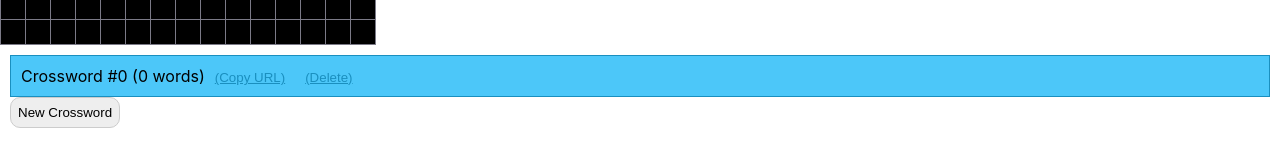
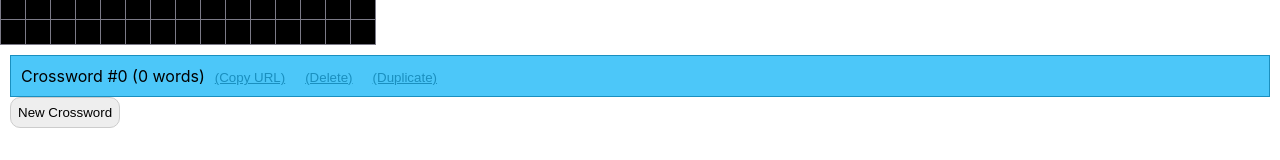
Before and after one commit to allofthenorthwood/crosswords, a React (Create React App) app: page / in a window 1280 px wide. Shown: the part 401-561 px from the top of the page. Built offline with nearby package versions, Linux system fonts and the light colour scheme.

Commit message:
Add duplication

```diff
--- a/src/App.js
+++ b/src/App.js
@@ -44,7 +44,7 @@ function DraftDirectionButtons({ draftDirection, setDraftDirection }) {
   );
 }
 
-function SavedWordLists({ selected, wordLists, select, remove, children }) {
+function SavedWordLists({ selected, wordLists, select, remove, duplicate, children }) {
   return (
     <SavedLists>
       {wordLists.map((wordList, idx) => {
@@ -80,6 +80,14 @@ function SavedWordLists({ selected, wordLists, select, remove, children }) {
                 >
                   (Delete)
                 </TextButton>
+                <TextButton
+                  onClick={(e) => {
+                    e.stopPropagation();
+                    duplicate(idx);
+                  }}
+                >
+                  (Duplicate)
+                </TextButton>
               </>
             )}
           </SavedListItem>
@@ -106,8 +114,8 @@ function EditorToolbar({
   };
 
   return (
-    <UI>
-      <WordUI>
+    <Toolbar>
+      <ToolbarSection>
         <WordInputWrapper>
           <WordInput
             value={draftWord}
@@ -126,7 +134,7 @@ function EditorToolbar({
           <HintText>Clear with Escape</HintText>
           <Key>ESC</Key>
         </Hint>
-      </WordUI>
+      </ToolbarSection>
       <DraftDirectionButtons
         setDraftDirection={setDraftDirection}
         draftDirection={draftDirection}
@@ -143,7 +151,7 @@ function EditorToolbar({
           <HintText>{currentlySaved ? '✔ Saved' : '✖ Unsaved'}</HintText>
         </Hint>
       </Buttons>
-    </UI>
+    </Toolbar>
   );
 }
 
@@ -529,7 +537,26 @@ function EditorApp() {
       if (!currentlySaved) {
         alert('Please save before making changes');
       }
-      // BUG: removing wordlists will erase your unsaved data
+      // BUG: removing other wordlists will erase your unsaved data
+    }
+  };
+
+  let duplicateWordList = (idx) => {
+    if (currentWordListIdx === idx) {
+      // Remove the current wordlist
+      setCurrentWordListIdx(0);
+      setSavedWordLists((prevWordLists) => {
+        return [
+          ...prevWordLists.slice(0, idx),
+          ...prevWordLists.slice(idx, idx + 1),
+          ...prevWordLists.slice(idx),
+        ];
+      });
+    } else {
+      if (!currentlySaved) {
+        alert('Please save before making changes');
+      }
+
     }
   };
 
@@ -590,6 +617,7 @@ function EditorApp() {
         saved={currentlySaved}
         select={selectWordList}
         remove={removeWordList}
+        duplicate={duplicateWordList}
       >
         <Button onClick={newWordList}>New Crossword</Button>
       </SavedWordLists>
@@ -606,12 +634,12 @@ function PlayerApp({ wordList, gridSize }) {
 
   return (
     <Body>
-      <UI>
+      <Toolbar>
         <DraftDirectionButtons
           setDraftDirection={setDraftDirection}
           draftDirection={draftDirection}
         />
-      </UI>
+      </Toolbar>
       <GridClueContainer>
         <PlayableCrosswordGrid draftDirection={draftDirection} grid={grid} />
         <ClueList wordList={wordList} grid={grid} editable={false} />
@@ -650,11 +678,11 @@ let Body = styled.div`
   font-size: 16px;
 `;
 
-let UI = styled.div`
+let Toolbar = styled.div`
   display: flex;
   padding: 5px;
 `;
-let WordUI = styled.div`
+let ToolbarSection = styled.div`
   display: flex;
   flex-direction: column;
   text-align: center;
--- a/src/GridModel.js
+++ b/src/GridModel.js
@@ -28,7 +28,9 @@ export function buildGridFromWordList(wordList, gridSize) {
     let ys = direction === 'y' ? 1 : 0;
 
     for (let i = 0; i < word.length; i++) {
-      let cell = grid[y + i * ys][x + i * xs];
+      let row = grid[y + i * ys];
+      if (row != null && row[x + i * xs] != null) {
+        let cell = row[x + i * xs];
         if (i === 0) {
           if (direction === 'x') {
             cell.wordHereAcross = item;
@@ -38,6 +40,7 @@ export function buildGridFromWordList(wordList, gridSize) {
         }
         cell.chars.add(word[i]);
         cell.allWordsHere.add(item);
+      }
     }
   }
 
```
Lines whose indentation alone changed are shown as unchanged.
